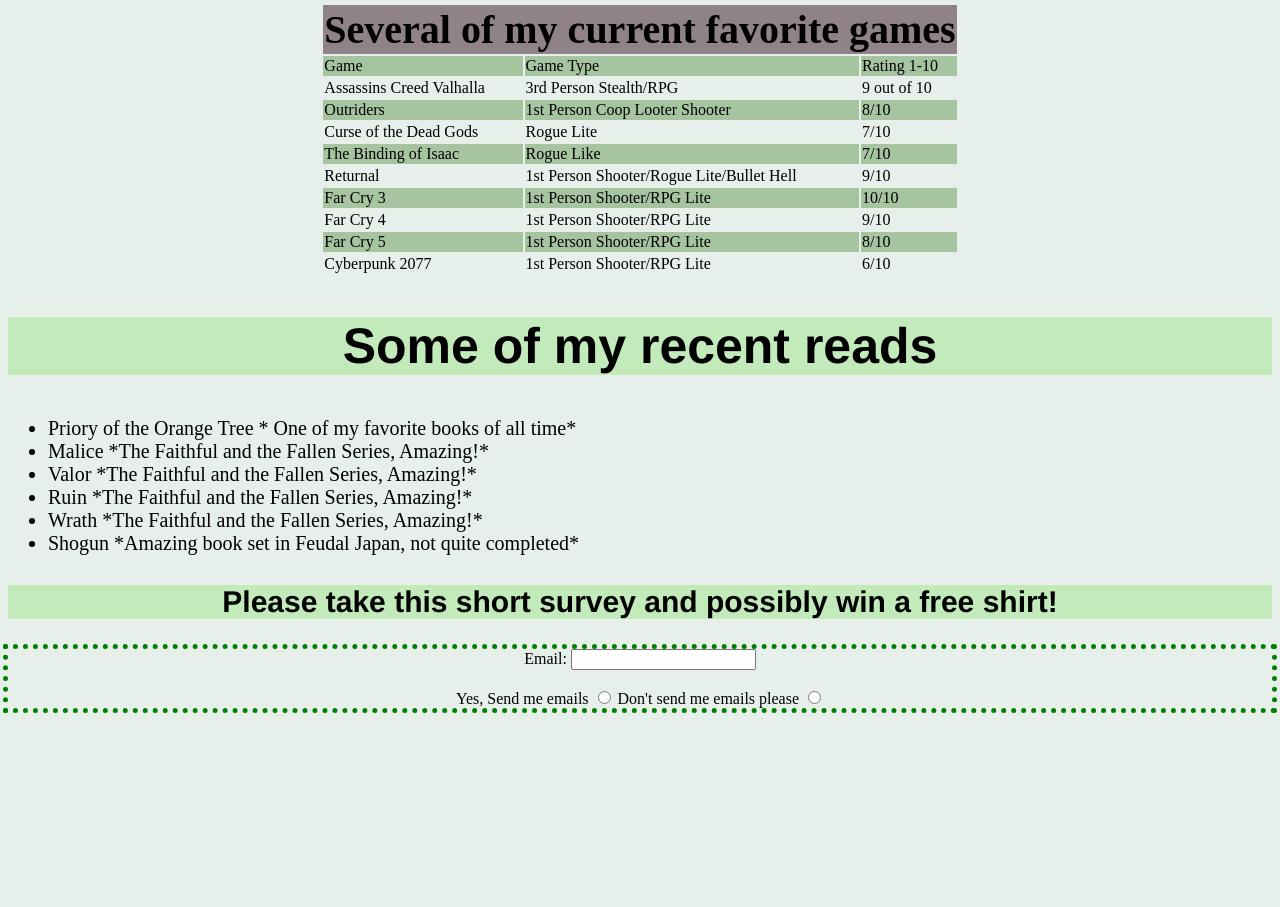
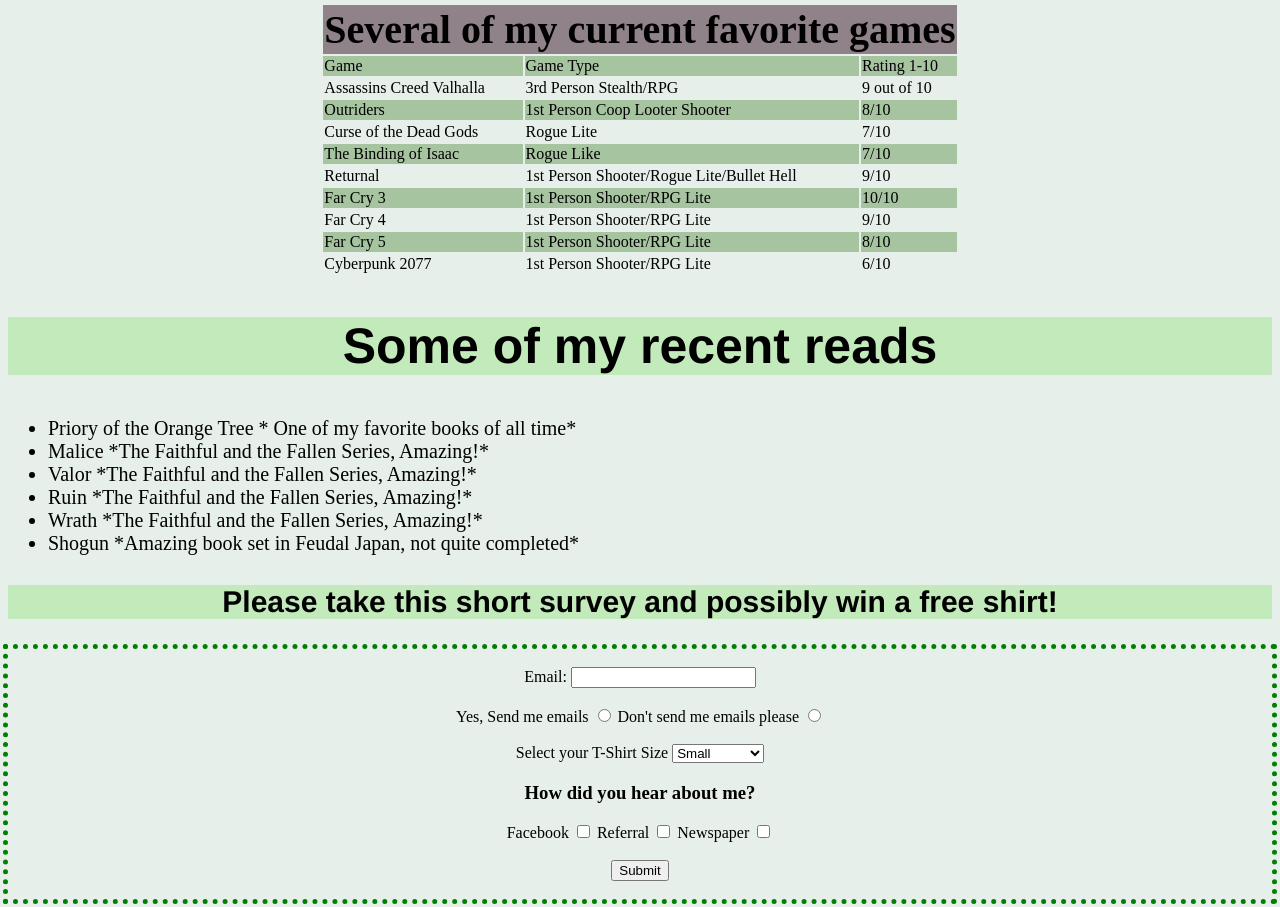
Before and after one commit to Mortr0n/Fake_Blog, a plain HTML site: page index.html in a window 1280 px wide. Shown: the part 761-1668 px from the top of the page. Before the commit the page ends 1477 px from the top, so only its background shows below. Drawn offline with Linux system fonts and the light colour scheme.

Commit message:
Update index.html
Added finishing touches on the form, select box, checkboxes, submit

```diff
--- a/index.html
+++ b/index.html
@@ -173,6 +173,7 @@
 
 
         <form class="form">
+            <br>
             <label for="email">Email:</label>
             <input type="text" id="email" name="email">
             <br>
@@ -181,10 +182,29 @@
             <input type="radio" id="yesEmail" name="yesEmail">
             <label for="noEmail">Don't send me emails please</label>
             <input type="radio" id="noEmail" name="noEmail">
+            <br>
+            <br>
+            <label for="shirtSize">Select your T-Shirt Size</label>
+            <select name="shirtSize" id="shirtSize">
+                <option value="small">Small</option>
+                <option value="medium">Medium</option>
+                <option value="large">Large</option>
+                <option value="xlarge">Extra-Large</option>
+            </select>
+
+            <h3>How did you hear about me?</h3>
+
+            <label for="facebook">Facebook</label>
+            <input type="checkbox" id="facebook" name="hearAbout" value="facebook">
+            <label for="referral">Referral</label>
+            <input type="checkbox" name="hearAbout" id="referral" value="referral">
+            <label for="newspaper">Newspaper</label>
+            <input type="checkbox" id="newspaper" name="hearAbout" value="newspaper">
+            <br>
+            <br>
+            <input type="submit" id="submit" name="submit">
+            <br>
+            <br>
         </form>
-
-
-
 </body>
-
 </html>
```
